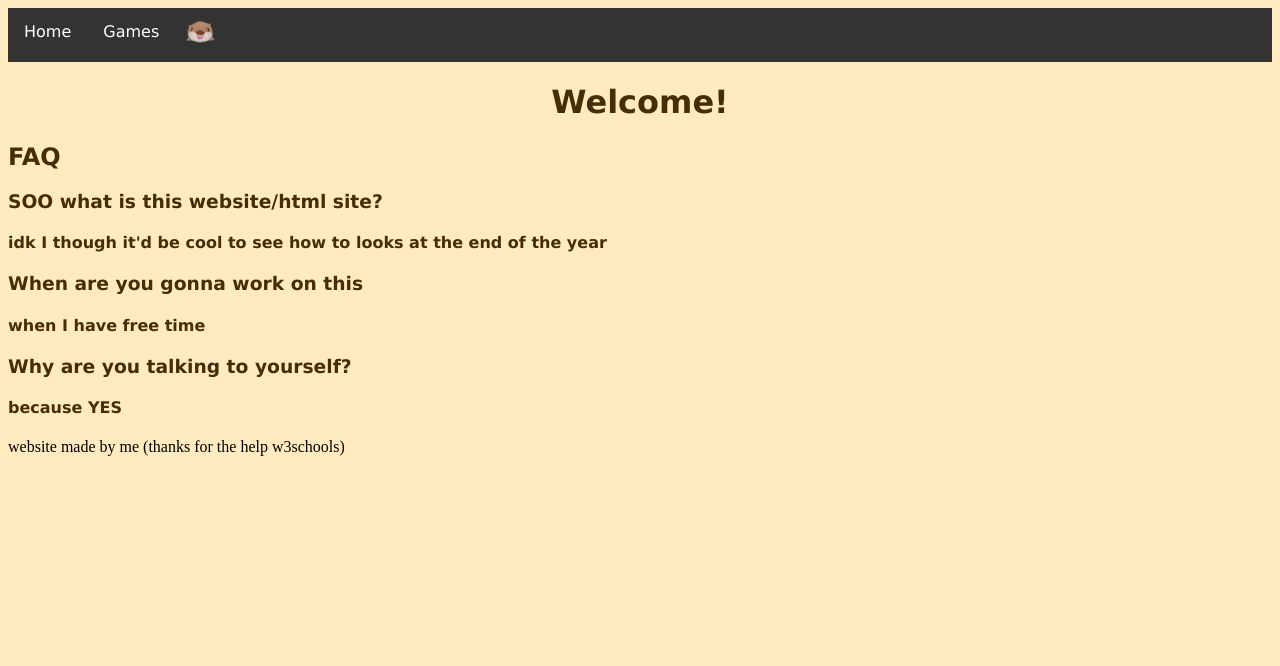
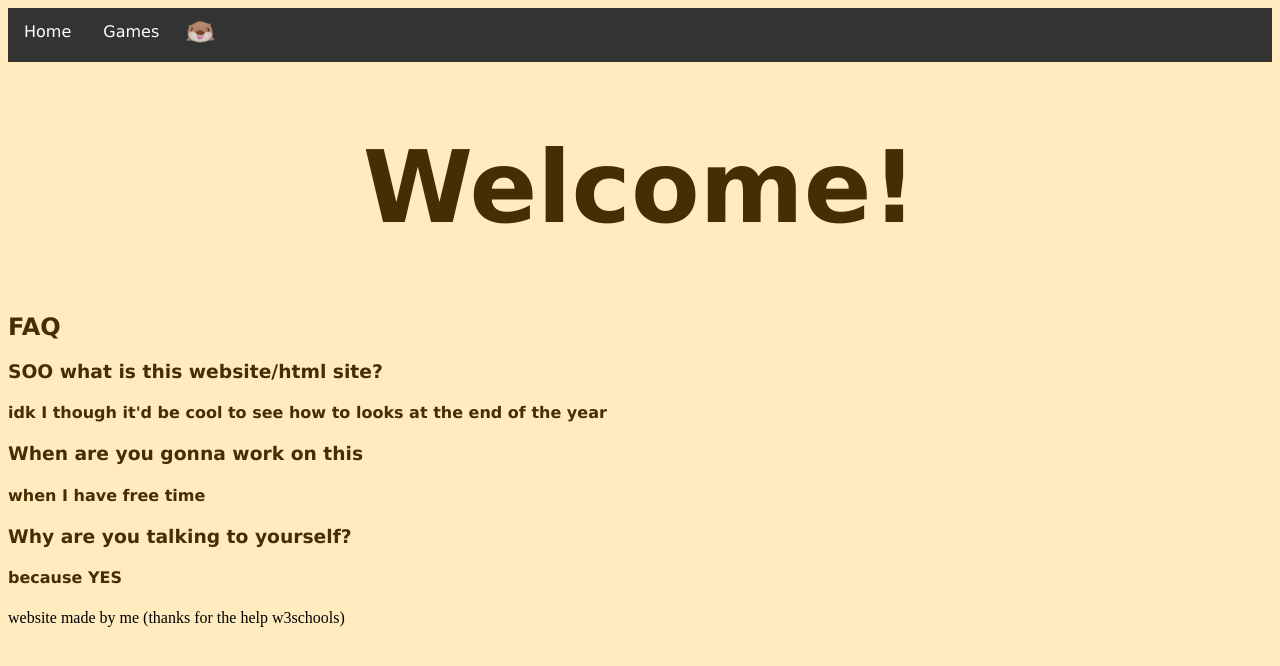
Before and after one commit to s0ges/soges-site, a plain HTML site: page index.html in a window 1280 px wide. Drawn offline with Linux system fonts and the light colour scheme.

Commit message:
Update sogessite.css

```diff
--- a/sogessite.css
+++ b/sogessite.css
@@ -4,6 +4,9 @@ html {
 h1 {
     font-family: Verdana, Geneva, Tahoma, sans-serif;
     color:rgb(67, 47, 1);
+}
+h1.big {font-family: Verdana, Geneva, Tahoma, sans-serif;;
+    font-size: 100px;
 }
 h2 {
     font-family: Verdana, Geneva, Tahoma, sans-serif;
```
